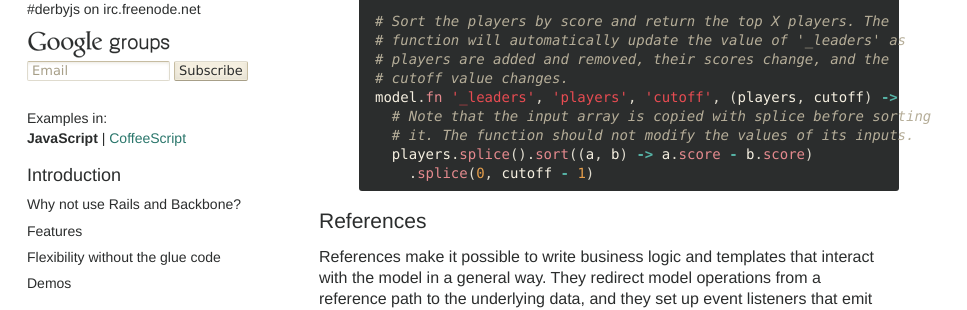
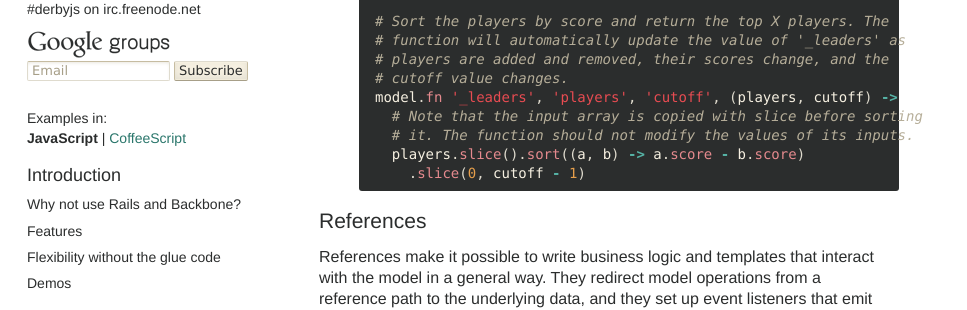
Before and after one commit to derbyjs/derby, a Jekyll site: the page built from index.md, in a window 1280 px wide and 900 px high, scrolled down 52428 px. Shown: the part 152-462 px from the top of the window, without its empty margins (0-967 px from the left). Built offline with Jekyll 4.4.1, drawn with Linux system fonts in a browser that asks for light colours.

Commit message:
Fix splice -> slice typo in coffee example

```diff
--- a/index.md
+++ b/index.md
@@ -2426,10 +2426,10 @@ model.set 'cutoff', 3
 # players are added and removed, their scores change, and the
 # cutoff value changes.
 model.fn '_leaders', 'players', 'cutoff', (players, cutoff) ->
-  # Note that the input array is copied with splice before sorting
+  # Note that the input array is copied with slice before sorting
   # it. The function should not modify the values of its inputs.
-  players.splice().sort((a, b) -> a.score - b.score)
-    .splice(0, cutoff - 1)
+  players.slice().sort((a, b) -> a.score - b.score)
+    .slice(0, cutoff - 1)
 {% endhighlight %}
 
 ### References
```
